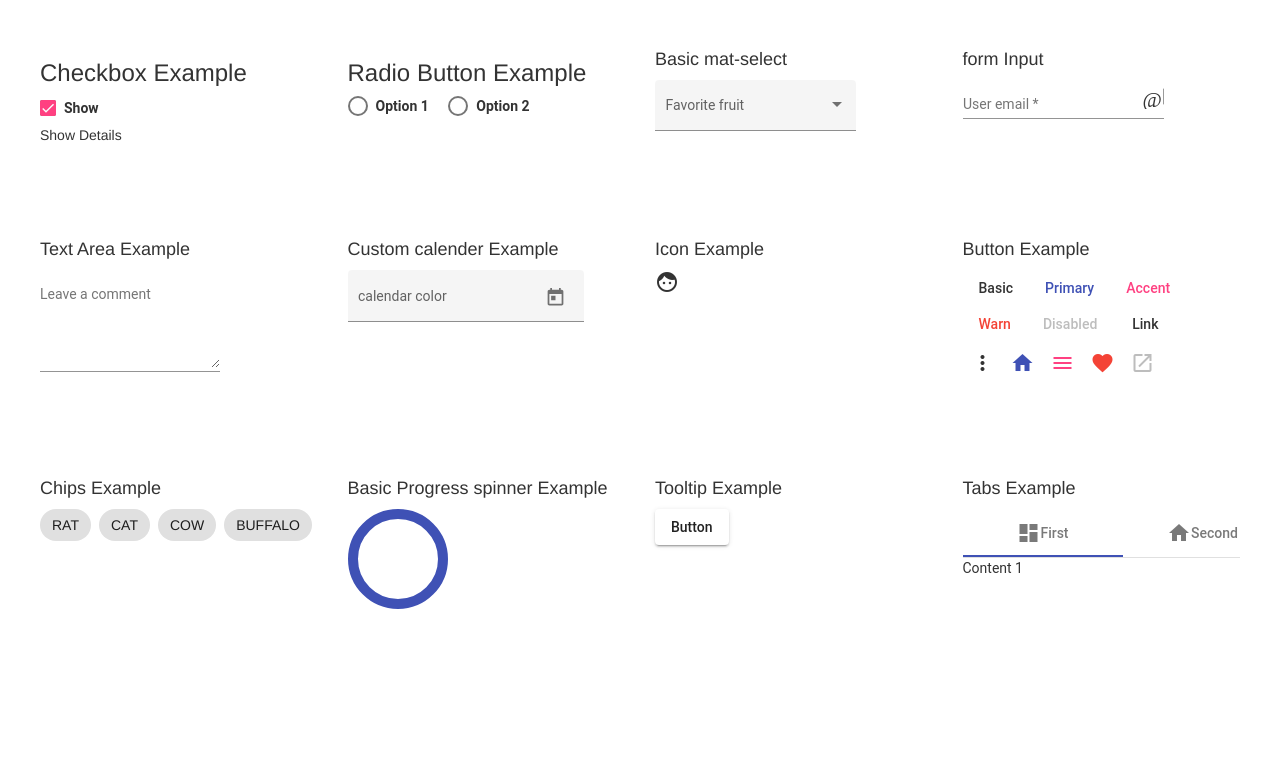
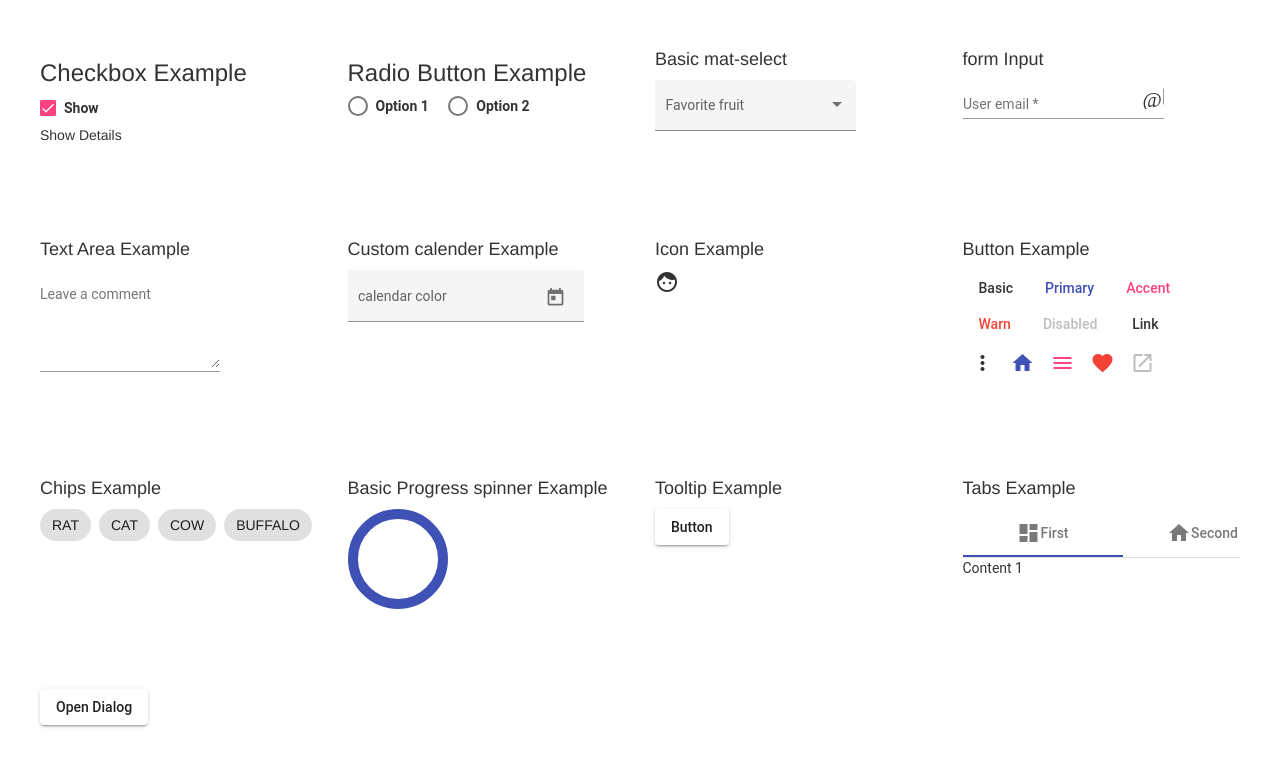
Before and after one commit to rupalimarwadi/material-demo, an Angular app: page / in a window 1280 px wide. Shown: the top 766 px of the page. Built offline with nearby package versions, Linux system fonts and the light colour scheme.

Commit message:
Dialog example with data pass + check console

```diff
--- a/src/app/app.component.html
+++ b/src/app/app.component.html
@@ -150,6 +150,12 @@
     </mat-tab-group>
   </div>
 </div>
+<div class="row">
+  <div class="col-lg-3">
+    <button (click)="openDialog()" mat-raised-button> Open Dialog </button>
+  </div>
+
+</div>
 <link rel="stylesheet" href="https://maxcdn.bootstrapcdn.com/bootstrap/3.4.1/css/bootstrap.min.css">
 <script src="https://ajax.googleapis.com/ajax/libs/jquery/3.5.1/jquery.min.js"></script>
 <script src="https://maxcdn.bootstrapcdn.com/bootstrap/3.4.1/js/bootstrap.min.js"></script>
--- a/src/app/app.component.ts
+++ b/src/app/app.component.ts
@@ -1,5 +1,7 @@
 import { Component } from '@angular/core';
-import { Observable , timer } from 'rxjs';
+import { MatDialog } from '@angular/material/dialog';
+import { Observable, timer } from 'rxjs';
+import { CourseEditComponent } from './course-edit/course-edit.component';
 // import { timer } from 'rxjs/observable/timer'
 // import 'rxjs/add/observable/timer';
 // import { timer } from 'rxjs/operators';
@@ -25,7 +27,7 @@ export class AppComponent {
     { value: 5, viewValue: 'Cherry' }
   ];
   chipsEg = [{ name: 'rat' }, { name: 'cat' }, { name: 'cow' }, { name: 'buffalo' }];
-  constructor() {
+  constructor(private dialog: MatDialog) {
     this.timer = setInterval(() => {
       this.progress++;
       if (this.progress == 100) {
@@ -51,4 +53,9 @@ export class AppComponent {
     obj.selected = !obj.selected;
     console.log(obj);
   }
+  openDialog() {
+    this.dialog.open(CourseEditComponent, {
+      data: { courseId: 1 }
+    }).afterClosed().subscribe(result => console.log(result));
+  }
 }
--- /dev/null
+++ b/src/app/course-edit/course-edit.component.html
@@ -0,0 +1,4 @@
+<p>course-edit works!</p>
+
+<button mat-raised-button mat-dialog-close="yes">Yes</button>
+<button mat-raised-button mat-dialog-close="no">No</button>
```
Also changed, not shown: src/app/app.module.ts (+7 -2 lines), src/app/course-edit/course-edit.component.ts (added, +18 -0 lines), src/app/course.service.ts (added, +9 -0 lines), src/app/course-edit/course-edit.component.css (added), 2 other files (tests, documents, lock files or other folders).
